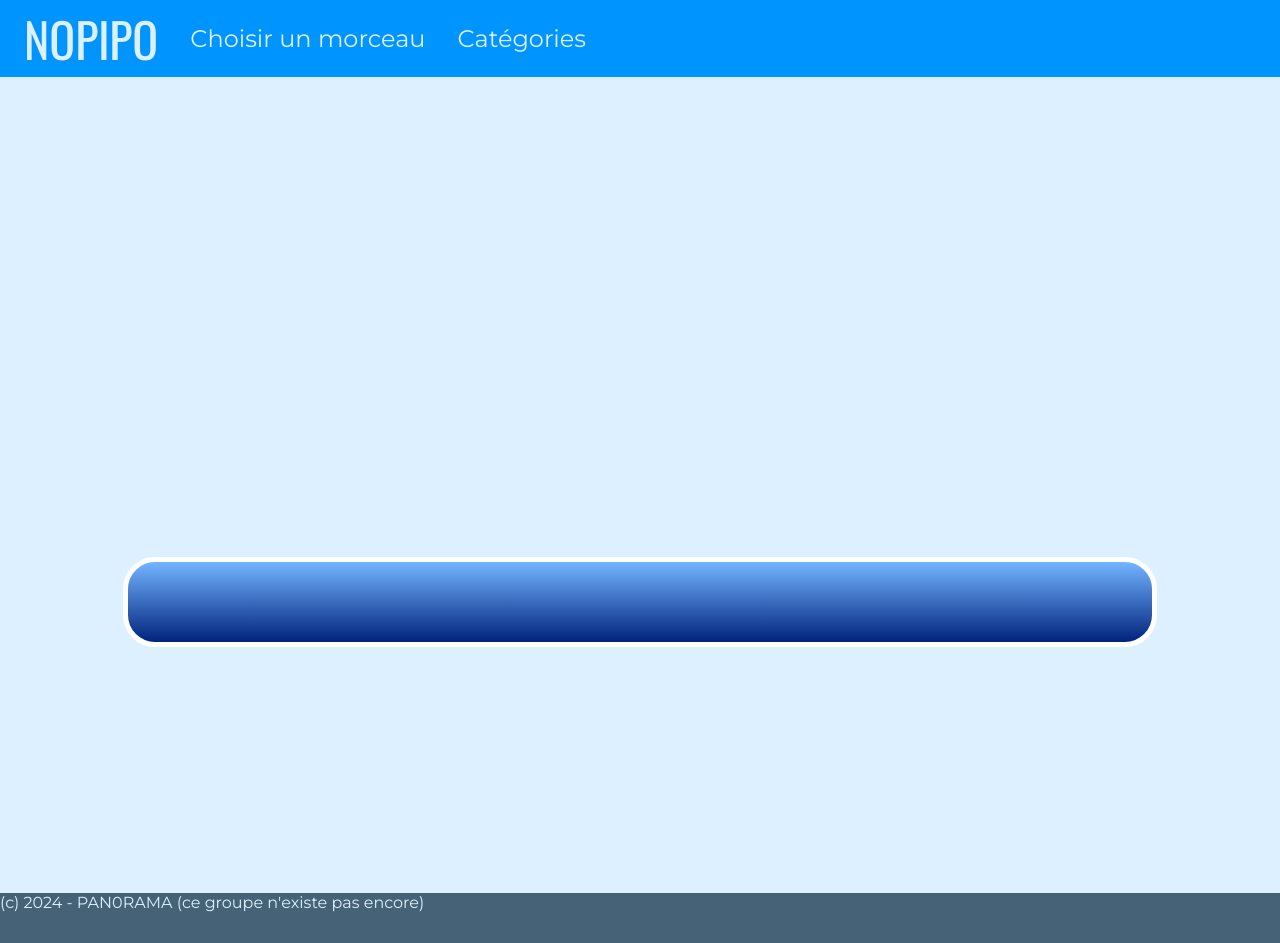
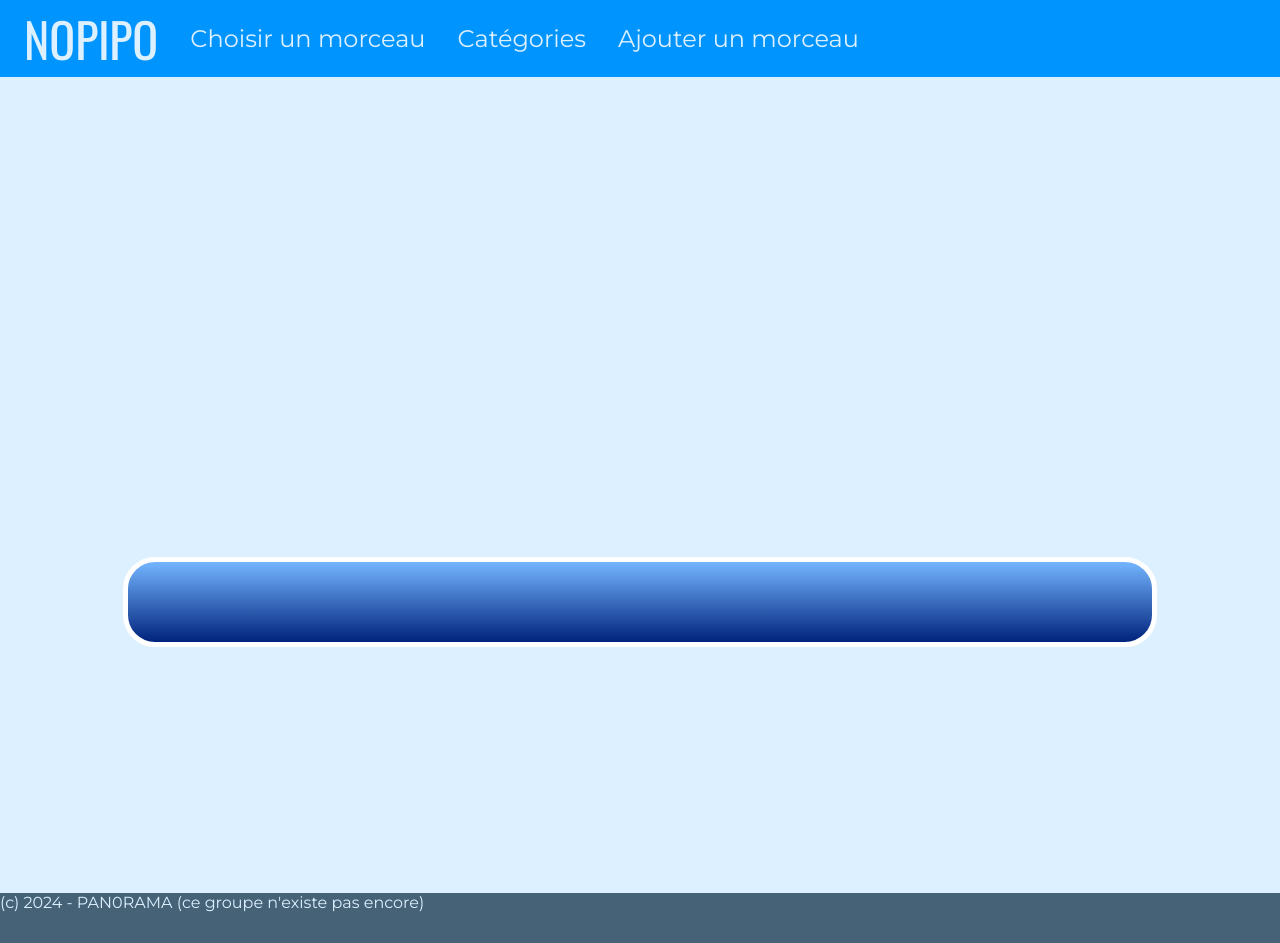
Before and after one commit to SkillUflow/NOPlPO, a plain HTML site: page frontend/game.html in a window 1280 px wide. Drawn offline with Linux system fonts and the light colour scheme; no server answers.

Commit message:
doed
- ajout dans le header
- readme v2

```diff
--- a/frontend/assets/header.html
+++ b/frontend/assets/header.html
@@ -2,4 +2,5 @@
 <ul>
     <li><a href="song_select.html">Choisir un morceau</a></li>
     <li><a href="all_select.html">Catégories</a></li>
+    <li><a href="add_song.html">Ajouter un morceau</a></li>
 </ul>
```
Also changed, not shown: README.md.
